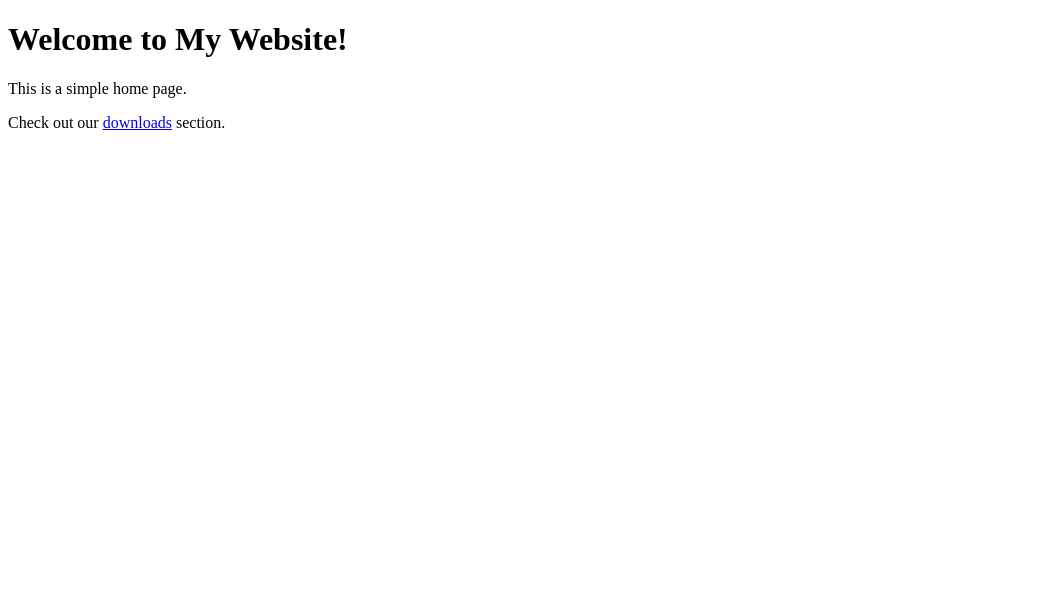
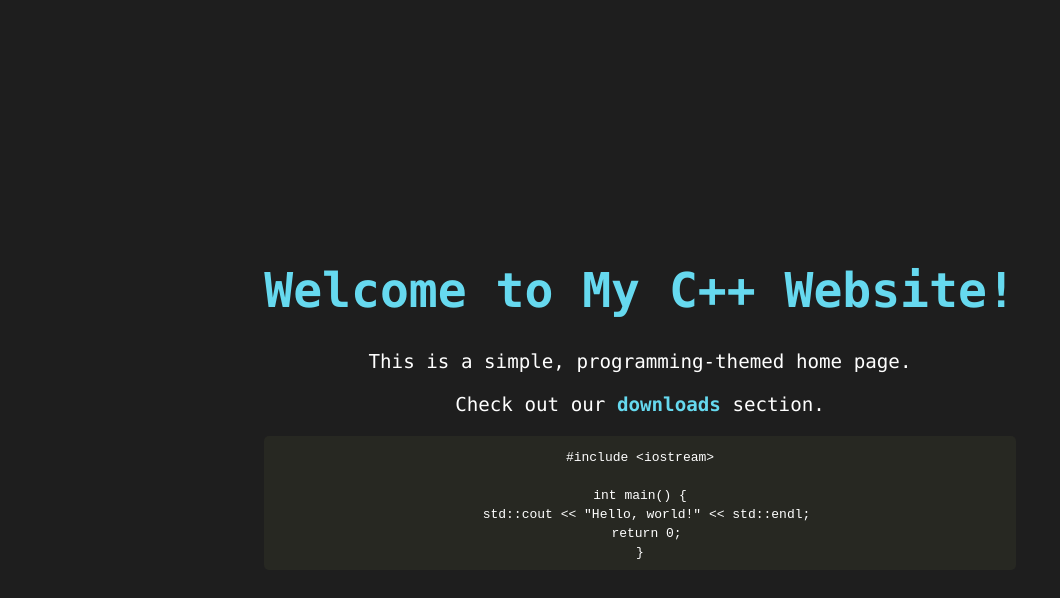
Before and after one commit to TheOneOneAndOnlyBobby/Tinytask-Macro-Library, a plain HTML site: page index.html in a window 1280 px wide. Shown: the whole page, without its empty margins (0-1060 px from the left). Drawn offline with Linux system fonts and the light colour scheme.

Commit message:
Update index.html

```diff
--- a/index.html
+++ b/index.html
@@ -3,11 +3,61 @@
 <head>
     <meta charset="UTF-8">
     <meta name="viewport" content="width=device-width, initial-scale=1.0">
-    <title>My Website</title>
+    <title>My C++ Website</title>
+    <style>
+        body {
+            font-family: Consolas, monospace;
+            background-color: #1e1e1e;
+            color: #ffffff;
+            margin: 0;
+            padding: 0;
+            display: flex;
+            justify-content: center;
+            align-items: center;
+            height: 100vh;
+        }
+        .container {
+            text-align: center;
+        }
+        h1 {
+            font-size: 3rem;
+            color: #66d9ef;
+        }
+        p {
+            font-size: 1.2rem;
+            margin-bottom: 20px;
+        }
+        a {
+            color: #66d9ef;
+            text-decoration: none;
+            font-weight: bold;
+        }
+        a:hover {
+            text-decoration: underline;
+        }
+        .cpp-code {
+            background-color: #272822;
+            padding: 10px;
+            border-radius: 5px;
+            margin-top: 20px;
+        }
+    </style>
 </head>
 <body>
-    <h1>Welcome to My Website!</h1>
-    <p>This is a simple home page.</p>
-    <p>Check out our <a href="downloads.html">downloads</a> section.</p>
+    <div class="container">
+        <h1>Welcome to My C++ Website!</h1>
+        <p>This is a simple, programming-themed home page.</p>
+        <p>Check out our <a href="downloads.html">downloads</a> section.</p>
+        <div class="cpp-code">
+            <code>
+                #include &lt;iostream&gt;<br>
+                <br>
+                int main() {<br>
+                &emsp;std::cout &lt;&lt; "Hello, world!" &lt;&lt; std::endl;<br>
+                &emsp;return 0;<br>
+                }
+            </code>
+        </div>
+    </div>
 </body>
 </html>
```
